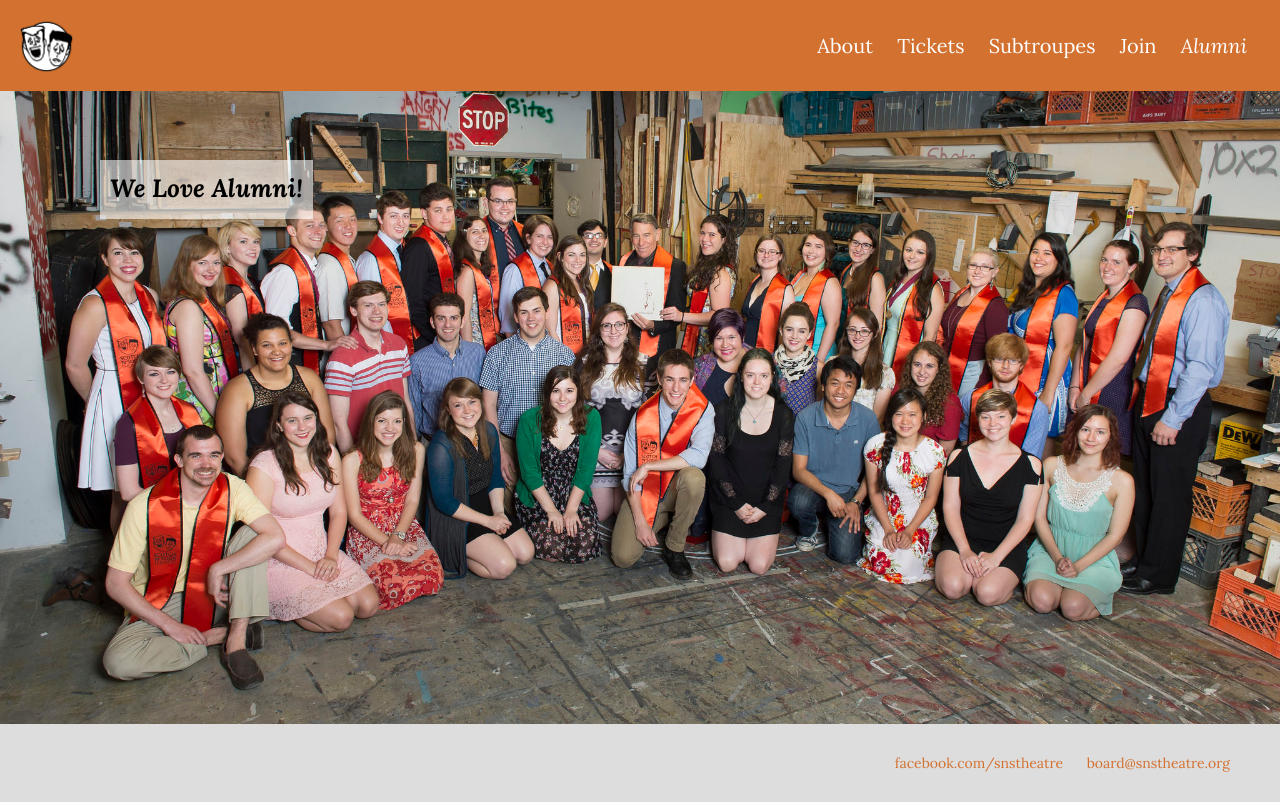
After one commit to rendavison/snsWebsite, a Flask app: page /alumni.html in a window 1280 px wide. The commit adds this page. Run offline with Flask 2, Linux system fonts and the light colour scheme; some libraries are stand-ins or nearby versions.

Commit message:
added alumni page

```diff
--- a/app/static/sass/helper/_placeholders.scss
+++ b/app/static/sass/helper/_placeholders.scss
@@ -0,0 +1,6 @@
+%box {
+  background: rgba(255, 255, 255, 0.6);
+  z-index: 999;
+  position: absolute;
+  padding: 10px;
+}
--- a/app/static/sass/main.css
+++ b/app/static/sass/main.css
@@ -1,10 +1,16 @@
 /*THIS IS THE GLOBAL SASS FILE FOR THE SNS WEBSITE
   IT CONTAINS ALL THE SCSS FOR THE CSS CLASSES AND OTHER STYLING INFO*/
 /*This imports the mixins, placeholders, and variables from the helper folder*/
+@import url(https://fonts.googleapis.com/css?family=Lora:400,400italic,700,700italic);
+.homebox, .alumnibox {
+  background: rgba(255, 255, 255, 0.6);
+  z-index: 999;
+  position: absolute;
+  padding: 10px; }
+
 /*COLORS*/
 /*FONTS*/
 /*This imports all outside Google fonts*/
-@import url(https://fonts.googleapis.com/css?family=Lora:400,400italic,700,700italic);
 /*Global classes*/
 html, body {
   font-family: "Lora", serif;
@@ -143,21 +149,23 @@ h3 {
   color: #777;
   text-align: right; }
 
-/*Breaking legs*/
+/*Clear white boxes*/
 .homebox {
-  width: 280px;
-  height: 130px;
-  background: rgba(255, 255, 255, 0.6);
-  z-index: 999;
-  position: absolute;
   top: 15%;
   right: 100px;
-  padding: 10px; }
+  width: 280px;
+  height: 130px; }
   .homebox .text {
     font-size: 20px;
     text-align: center;
     font-style: italic;
     color: black; }
+
+.alumnibox {
+  width: auto;
+  height: auto;
+  top: 20%;
+  left: 100px; }
 
 /*All the little orange buttons*/
 .button {
@@ -169,7 +177,9 @@ h3 {
   -webkit-border-radius: 10px;
   -moz-border-radius: 10px; }
   .button:hover {
-    background: black; }
+    background: #dddddd; }
+    .button:hover .text {
+      color: black; }
   .button .text {
     text-align: center;
     color: white;
--- a/app/static/sass/main.scss
+++ b/app/static/sass/main.scss
@@ -155,17 +155,14 @@ h3 {
   text-align: right;
 }
 
-/*Breaking legs*/
+/*Clear white boxes*/
 
 .homebox {
+  @extend %box;
+  top: 15%;
+  right: 100px;
   width: 280px;
   height: 130px;
-  background: rgba(255, 255, 255, 0.6);
-  z-index: 999;
-  position: absolute;
-  top: 15%;
-  right: 100px;
-  padding: 10px;
 
   .text {
     font-size: 20px;
@@ -173,6 +170,14 @@ h3 {
     font-style: italic;
     color: black;
   }
+}
+
+.alumnibox {
+  @extend %box;
+  width: auto;
+  height: auto;
+  top: 20%;
+  left: 100px;
 }
 
 /*All the little orange buttons*/
@@ -185,7 +190,11 @@ h3 {
   @include border-radius(10px);
 
   &:hover {
-    background: black;
+    background: $regular-gray;
+
+    .text {
+      color: black;
+    }
   }
 
   .text {
--- /dev/null
+++ b/app/templates/alumni.html
@@ -0,0 +1,14 @@
+{% extends "base.html" %}
+{% block content %}
+
+<!--That white box that shows how much we love our alumni-->
+
+  <div class="alumnibox">
+    <h1 style="margin-top: 2px;">
+      We Love Alumni!
+    </h1>
+  </div>
+
+  <img style="width: 100%; margin-top: 75px;" src="{{ url_for('static', filename='images/alumni1.jpg')  }}">
+
+{% endblock %}
--- a/app/views.py
+++ b/app/views.py
@@ -16,3 +16,7 @@ def tickets():
 @website.route('/join.html')
 def join():
   return render_template('join.html', title="Join Us!")
+
+@website.route('/alumni.html')
+def alumni():
+  return render_template('alumni.html', title="Alumni")
```
Also changed, not shown: app/static/images/alumni1.jpg (added).
